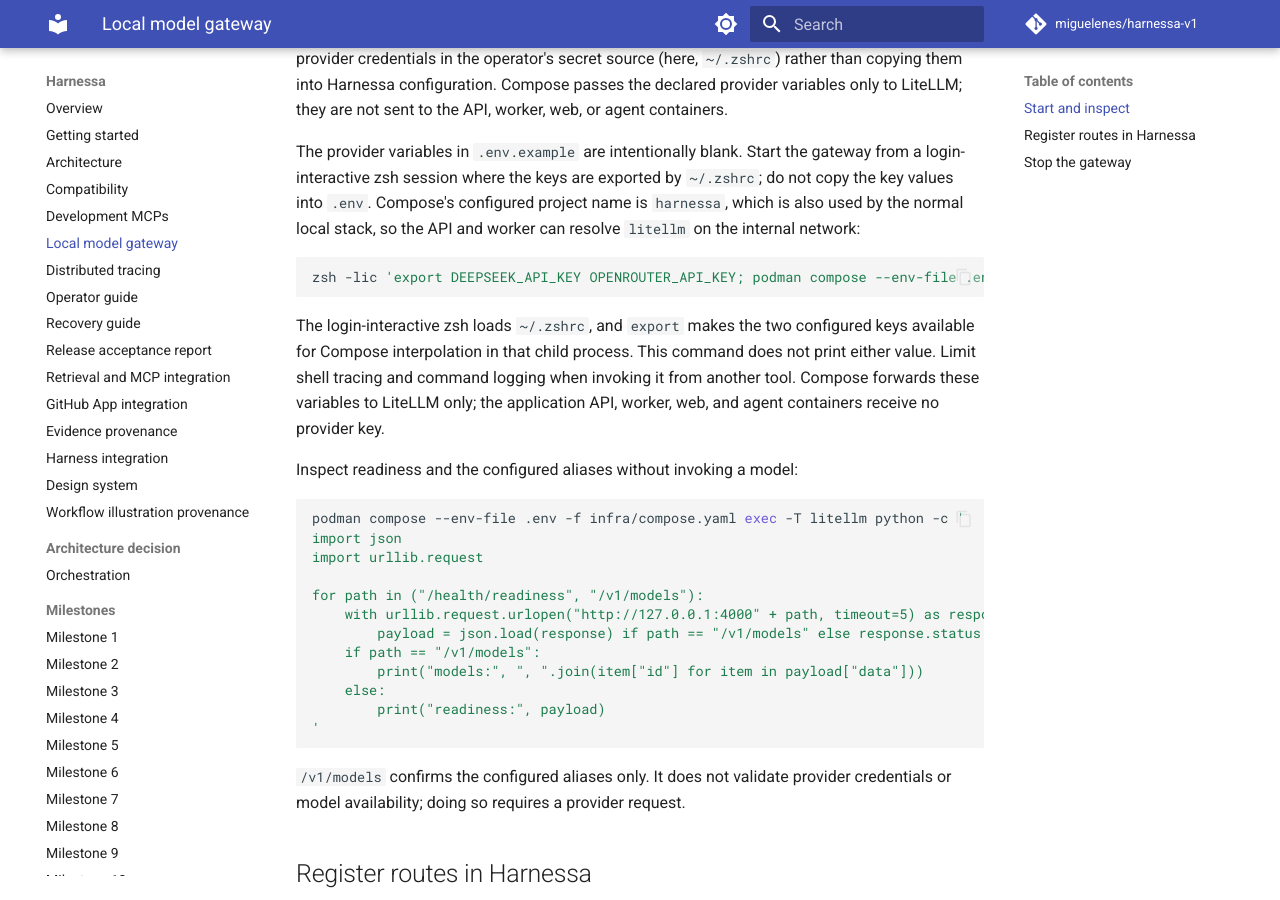
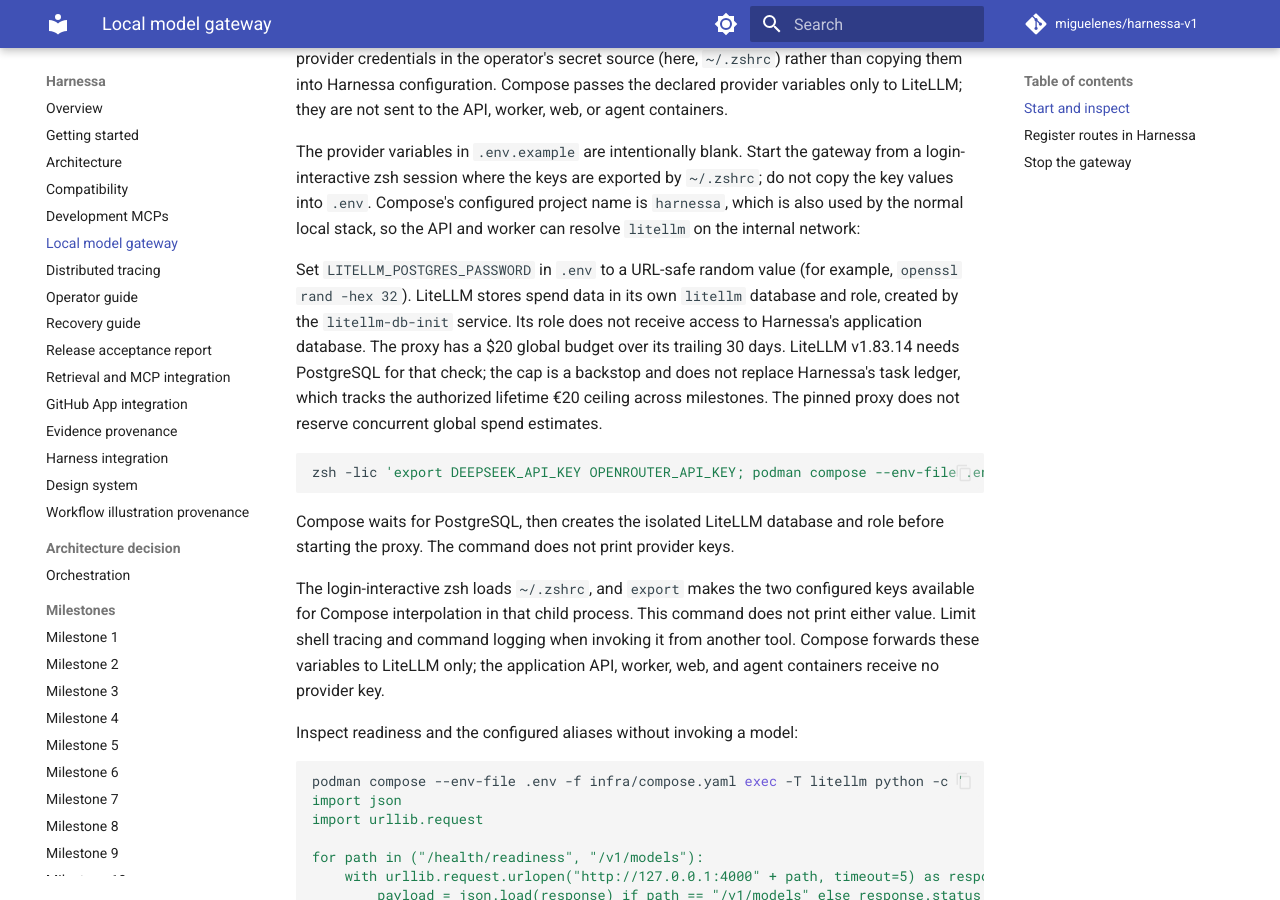
Before and after one commit to miguelenes/harnessa-v1, an MkDocs documentation site: the page built from docs/development/model-gateway-local.md, in a window 1280 px wide and 900 px high, scrolled down 609 px. Built offline with MkDocs 1.6.1 and Material for MkDocs 9.7.7, drawn with Linux system fonts in a browser that asks for light colours; comment, search, counter and statistics services are not loaded.

Commit message:
Configure LiteLLM spend tracking and ceiling

````diff
--- a/docs/development/model-gateway-local.md
+++ b/docs/development/model-gateway-local.md
@@ -28,9 +28,21 @@ gateway from a login-interactive zsh session where the keys are exported by
 name is `harnessa`, which is also used by the normal local stack, so the API and
 worker can resolve `litellm` on the internal network:
 
+Set `LITELLM_POSTGRES_PASSWORD` in `.env` to a URL-safe random value (for
+example, `openssl rand -hex 32`). LiteLLM stores spend data in its own
+`litellm` database and role, created by the `litellm-db-init` service. Its role
+does not receive access to Harnessa's application database. The proxy has a
+$20 global budget over its trailing 30 days. LiteLLM v1.83.14 needs PostgreSQL
+for that check; the cap is a backstop and does not replace Harnessa's task
+ledger, which tracks the authorized lifetime €20 ceiling across milestones.
+The pinned proxy does not reserve concurrent global spend estimates.
+
 ```sh
 zsh -lic 'export DEEPSEEK_API_KEY OPENROUTER_API_KEY; podman compose --env-file .env -f infra/compose.yaml up -d litellm'
 ```
+
+Compose waits for PostgreSQL, then creates the isolated LiteLLM database and
+role before starting the proxy. The command does not print provider keys.
 
 The login-interactive zsh loads `~/.zshrc`, and `export` makes the two
 configured keys available for Compose interpolation in that child process.
````
Also changed, not shown: docs/acceptance-report.md (+2 -2 lines), docs/milestones/13.md (+1 -1 lines), 3 other files.
